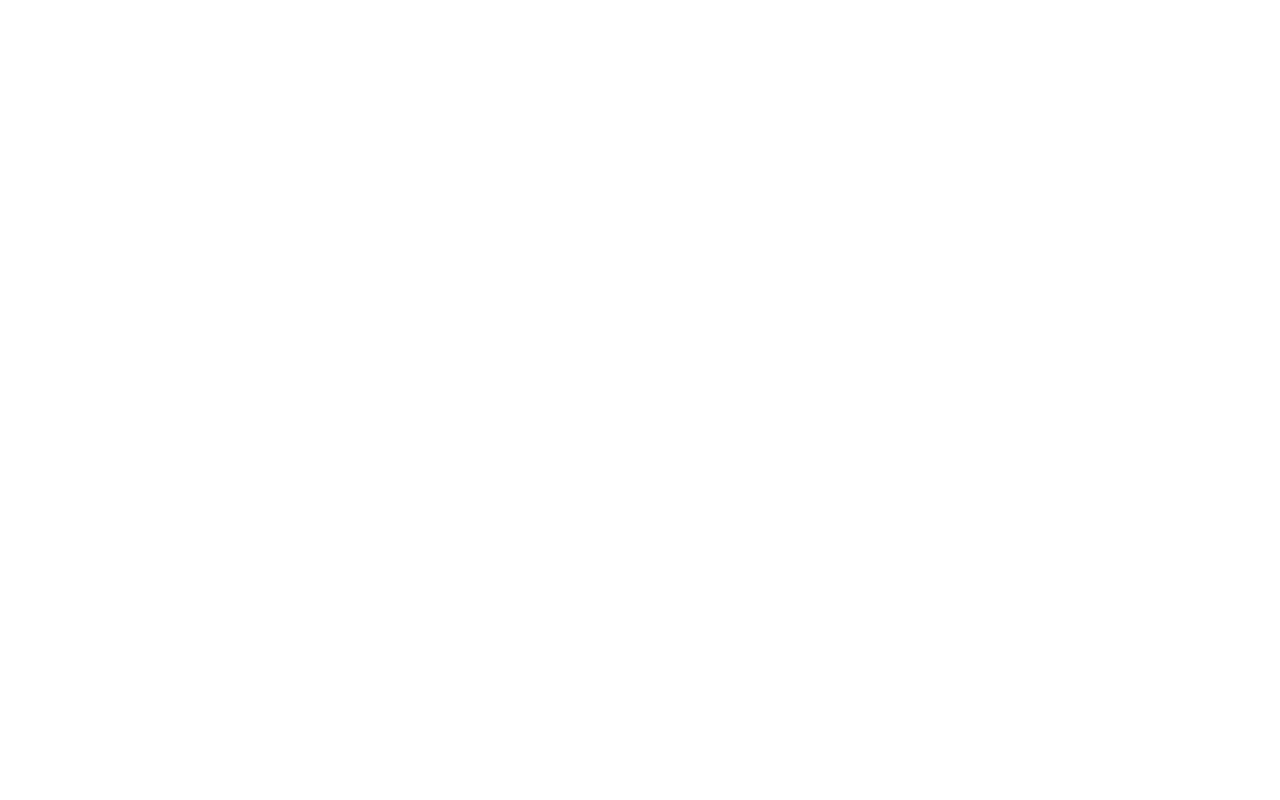
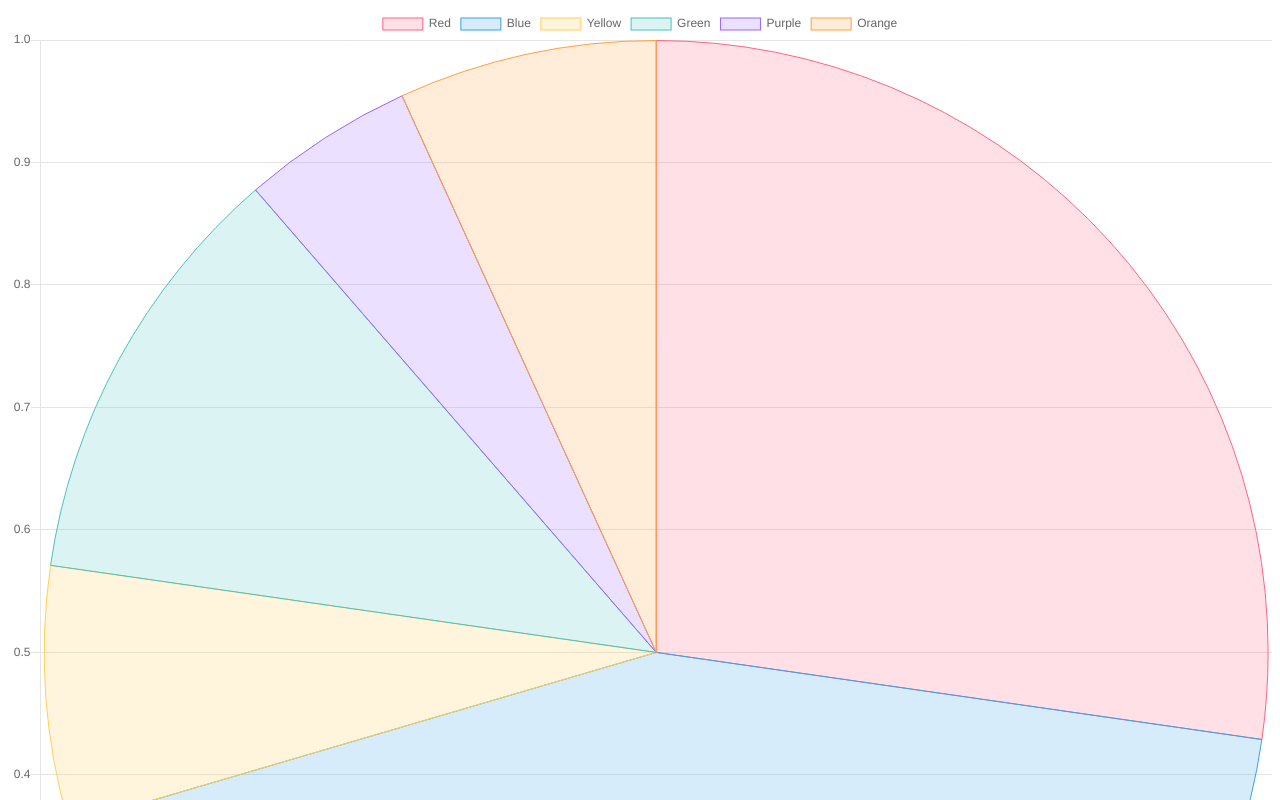
Before and after one commit to ledautopica/charts, a plain HTML site: page index.html in a window 1280 px wide. Shown: the top 800 px of the page. Drawn offline with nearby package versions, Linux system fonts and the light colour scheme.

Commit message:
segunda integracion

```diff
--- a/index.html
+++ b/index.html
@@ -4,8 +4,51 @@
     <meta charset="UTF-8">
     <meta name="viewport" content="width=device-width, initial-scale=1.0">
     <title>Prueba chartjs</title>
+    <script src="https://cdnjs.cloudflare.com/ajax/libs/Chart.js/2.9.3/Chart.bundle.js"></script>
+    <link rel="stylesheet" type="text/css" href="node_modules\chart.js\dist\Chart.min.css">
 </head>
 <body>
 
+    <canvas id="myChart" width="400" height="400"></canvas>
+    <script>
+    var ctx = document.getElementById('myChart').getContext('2d');
+    var myChart = new Chart(ctx, {
+        type: 'pie',
+        data: {
+            labels: ['Red', 'Blue', 'Yellow', 'Green', 'Purple', 'Orange'],
+            datasets: [{
+                label: '# of Votes',
+                data: [12, 19, 3, 5, 2, 3],
+                backgroundColor: [
+                    'rgba(255, 99, 132, 0.2)',
+                    'rgba(54, 162, 235, 0.2)',
+                    'rgba(255, 206, 86, 0.2)',
+                    'rgba(75, 192, 192, 0.2)',
+                    'rgba(153, 102, 255, 0.2)',
+                    'rgba(255, 159, 64, 0.2)'
+                ],
+                borderColor: [
+                    'rgba(255, 99, 132, 1)',
+                    'rgba(54, 162, 235, 1)',
+                    'rgba(255, 206, 86, 1)',
+                    'rgba(75, 192, 192, 1)',
+                    'rgba(153, 102, 255, 1)',
+                    'rgba(255, 159, 64, 1)'
+                ],
+                borderWidth: 1
+            }]
+        },
+        options: {
+            scales: {
+                yAxes: [{
+                    ticks: {
+                        beginAtZero: true
+                    }
+                }]
+            }
+        }
+    });
+    </script>
 </body>
+
 </html>
```
